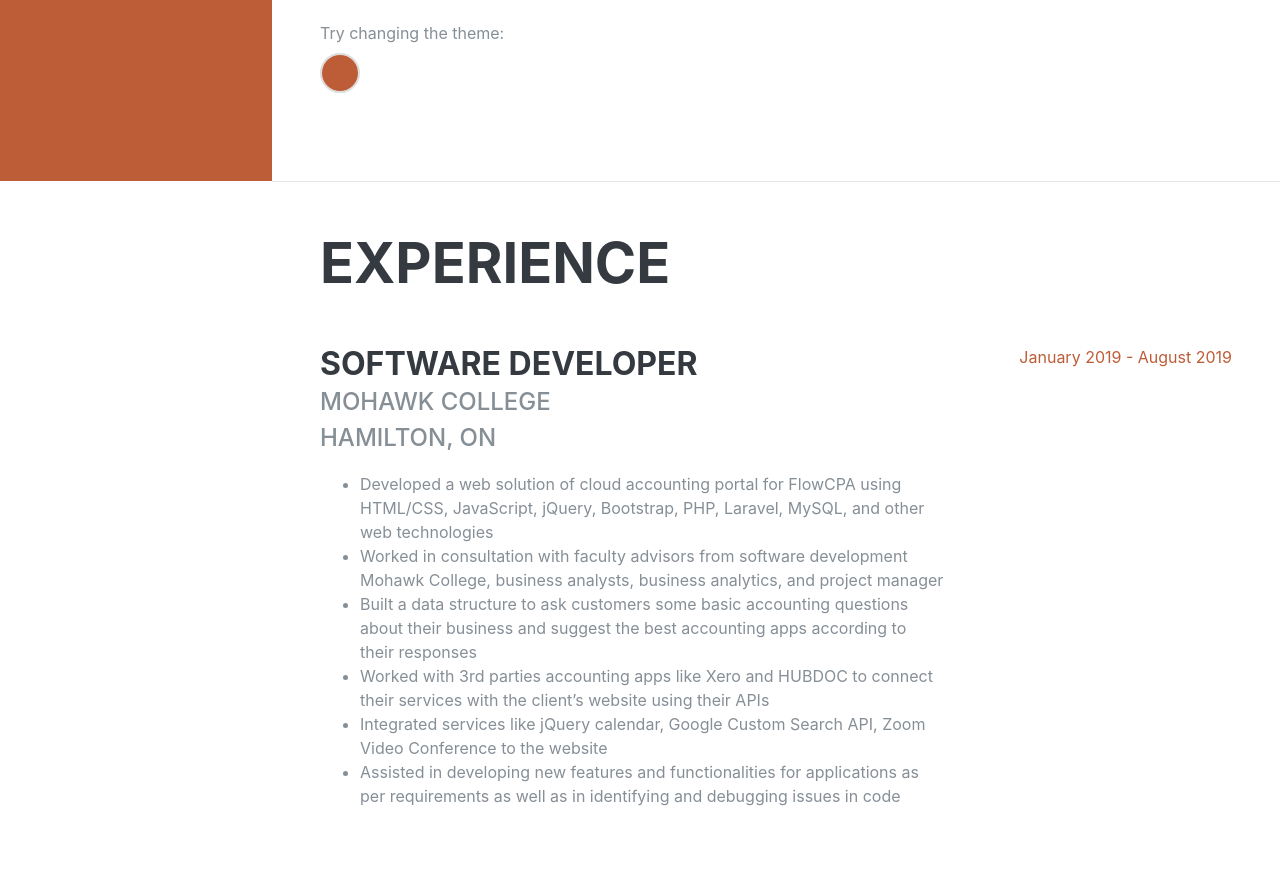
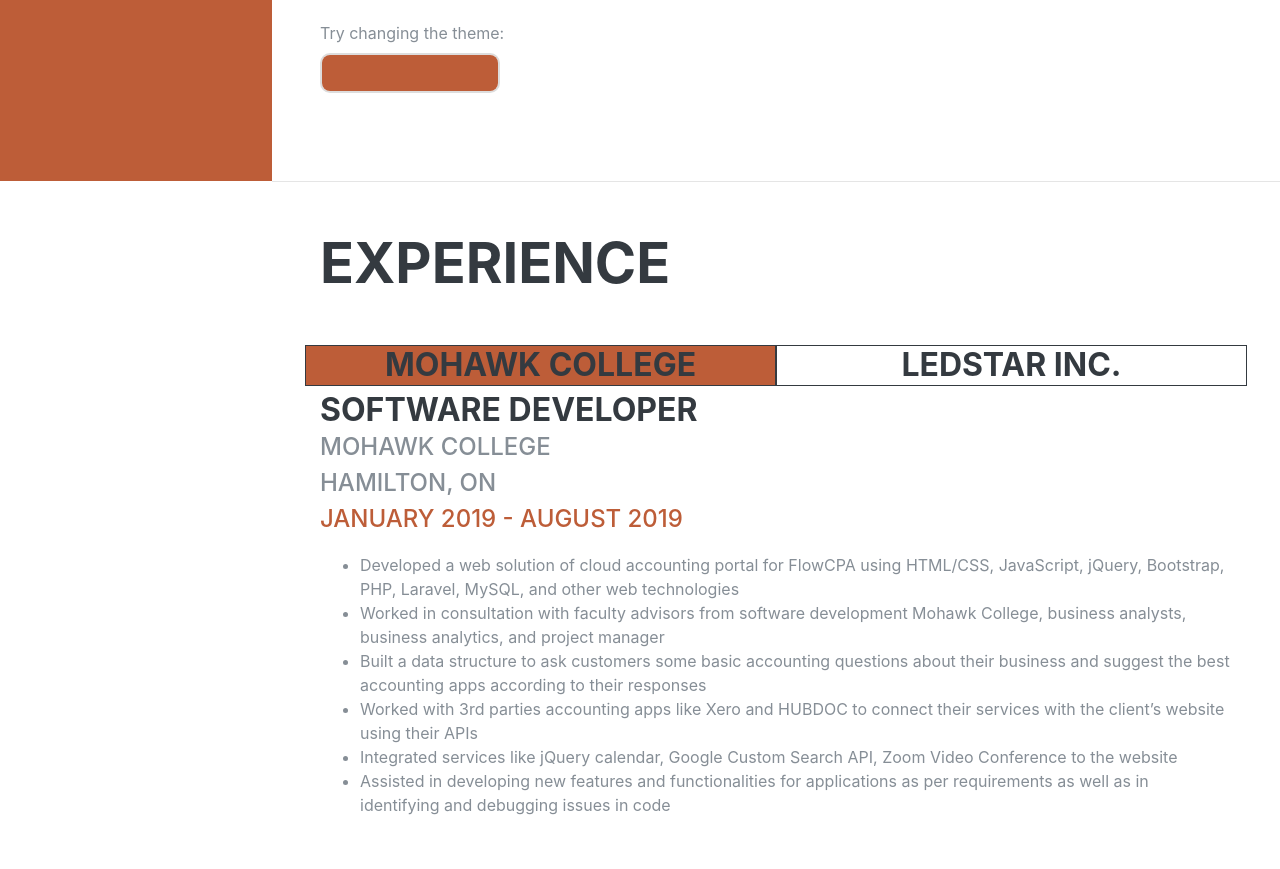
Before and after one commit to kashyapthakkar/portfolio, a website with bundled scripts: page index.html in a window 1280 px wide. Shown: the part 619-1488 px from the top of the page. Built offline with nearby package versions, Linux system fonts and the light colour scheme; a script that the page names is missing; a web font is replaced by a local one.

Commit message:
Update index.html

```diff
--- a/index.html
+++ b/index.html
@@ -21,21 +21,27 @@
       .input-color-container {
         position: relative;
         overflow: hidden;
-        width: 40px;
+        width: 180px;
         height: 40px;
         border: solid 2px #ddd;
-        border-radius: 40px;
+        border-radius: 10px;
       }
-
+      .input-color-container:hover{
+        border: 1px solid;
+      }
       .input-color {
         position: absolute;
         right: -8px;
         top: -8px;
-        width: 56px;
+        width: 500px;
         height: 56px;
         border: none;
+        cursor: pointer;
       }
       .input-color-label {
+        cursor: pointer;
+      }
+      .mohawknav:hover, .ledstarnav:hover{
         cursor: pointer;
       }
     </style>
@@ -47,7 +53,7 @@
       <a class="navbar-brand js-scroll-trigger" href="#page-top">
         <span class="d-block d-lg-none">Kashyap Thakkar</span>
         <span class="d-none d-lg-block">
-          <img class="img-fluid img-profile rounded-circle mx-auto mb-2" src="img/profile2.jpg" alt="Kashyap Thakkar Profile Picture">
+          <img class="img-fluid img-profile rounded-circle mx-auto mb-2" src="img/profile.jpg" alt="Kashyap Thakkar Profile Picture">
         </span>
       </a>
       <button class="navbar-toggler" type="button" data-toggle="collapse" data-target="#navbarSupportedContent" aria-controls="navbarSupportedContent" aria-expanded="false" aria-label="Toggle navigation">
@@ -75,7 +81,7 @@
       </div>
     </nav>
 
-    <div class="container-fluid p-0">
+    <div id="container" class="container-fluid p-0">
 
       <section class="resume-section p-3 p-lg-5 d-flex align-items-center" id="about">
         <div class="w-100">
@@ -110,7 +116,7 @@
       </div>
       <div class="input-color-container "  >
         <input id="input-color" class="input-color" type="color" id="head" name="head"
-              value="#bd5d38" onchange="changeTheme(this)"/>
+              value="#bd5d38"  onchange="changeTheme(this)"/>
       </div>
 
     </div>
@@ -121,11 +127,15 @@
       <section class="resume-section p-3 p-lg-5 d-flex justify-content-center" id="experience">
         <div class="w-100">
           <h2 class="mb-5">Experience</h2>
+          <div class="row" style="margin-bottom: 5px;">
+              <div onclick="changeWork(0)" style="text-align: center; border: 1px solid #343a40;" class="col-xs-6 col-lg-6 col-md-6 col-sm-6 mohawknav bg-primary "><h3 class="mb-0">Mohawk College</h3></div>
+              <div onclick="changeWork(1)" style="text-align: center; border: 1px solid #343a40;" class="col-xs-6 col-lg-6 col-md-6 col-sm-6 ledstarnav"><h3 class="mb-0">Ledstar Inc.</h3></div>
+          </div>
 
-          <div class="resume-item d-flex flex-column flex-md-row justify-content-between mb-5">
+          <div class="mohawk">
             <div class="resume-content">
               <h3 class="mb-0">Software Developer</h3>
-              <div class="subheading mb-3">Mohawk College<br/>Hamilton, ON</div>
+              <div class="subheading mb-3">Mohawk College<br/>Hamilton, ON<br/><span class="text-primary">January 2019 - August 2019</span></div>
                 <ul>
                   <li>Developed a web solution of cloud accounting portal for FlowCPA using HTML/CSS,
   JavaScript, jQuery, Bootstrap, PHP, Laravel, MySQL, and other web technologies</li>
@@ -141,15 +151,12 @@
   as well as in identifying and debugging issues in code</li>
                 </ul>
             </div>
-            <div class="resume-date text-md-right">
-              <span class="text-primary">January 2019 - August 2019</span>
-            </div>
           </div>
 
-          <div class="resume-item d-flex flex-column flex-md-row justify-content-between mb-5">
+          <div class="ledstar" >
             <div class="resume-content">
               <h3 class="mb-0">Software Tester</h3>
-              <div class="subheading mb-3">Ledstar Inc.<br/>Woodbridge, ON</div>
+              <div class="subheading mb-3">Ledstar Inc.<br/>Woodbridge, ON<br/><span class="text-primary">January 2018 - August 2018</span></div>
                 <ul>
                   <li>Performed UI and Functional testing on Android and iOS devices (smartphones, tablets) using
   Katalon Studio</li>
@@ -159,9 +166,6 @@
                   <li>Took part in Writing test scripts to verify functionality</li>
                   <li>Worked on documenting test results</li>
                 </ul>
-            </div>
-            <div class="resume-date text-md-right">
-              <span class="text-primary">Jan 2018 - August 2018</span>
             </div>
           </div>
 
@@ -190,8 +194,6 @@
               <span class="text-primary">January 2017 - December 2019</span>
             </div>
           </div>
-
-
         </div>
       </section>
 
@@ -340,7 +342,21 @@
     <script src="js/resume.min.js"></script>
     <script src="https://cdn.jsdelivr.net/npm/darkmode-js@1.5.5/lib/darkmode-js.min.js"></script>
     <script>
+      $(".ledstar").hide();
+      function changeWork(currentWork){
+        if(currentWork == 1){
+          $(".mohawknav").removeClass("bg-primary");
+          $(".ledstarnav").addClass("bg-primary");
+          $(".ledstar").fadeIn(1500);
+          $(".mohawk").hide();
 
+        }else{
+          $(".ledstarnav").removeClass("bg-primary");
+          $(".mohawknav").addClass("bg-primary");
+          $(".mohawk").fadeIn(1500);
+          $(".ledstar").hide();
+        }
+      }
       var options = {
         label: '🌓',
         time: '0.7s'
```
